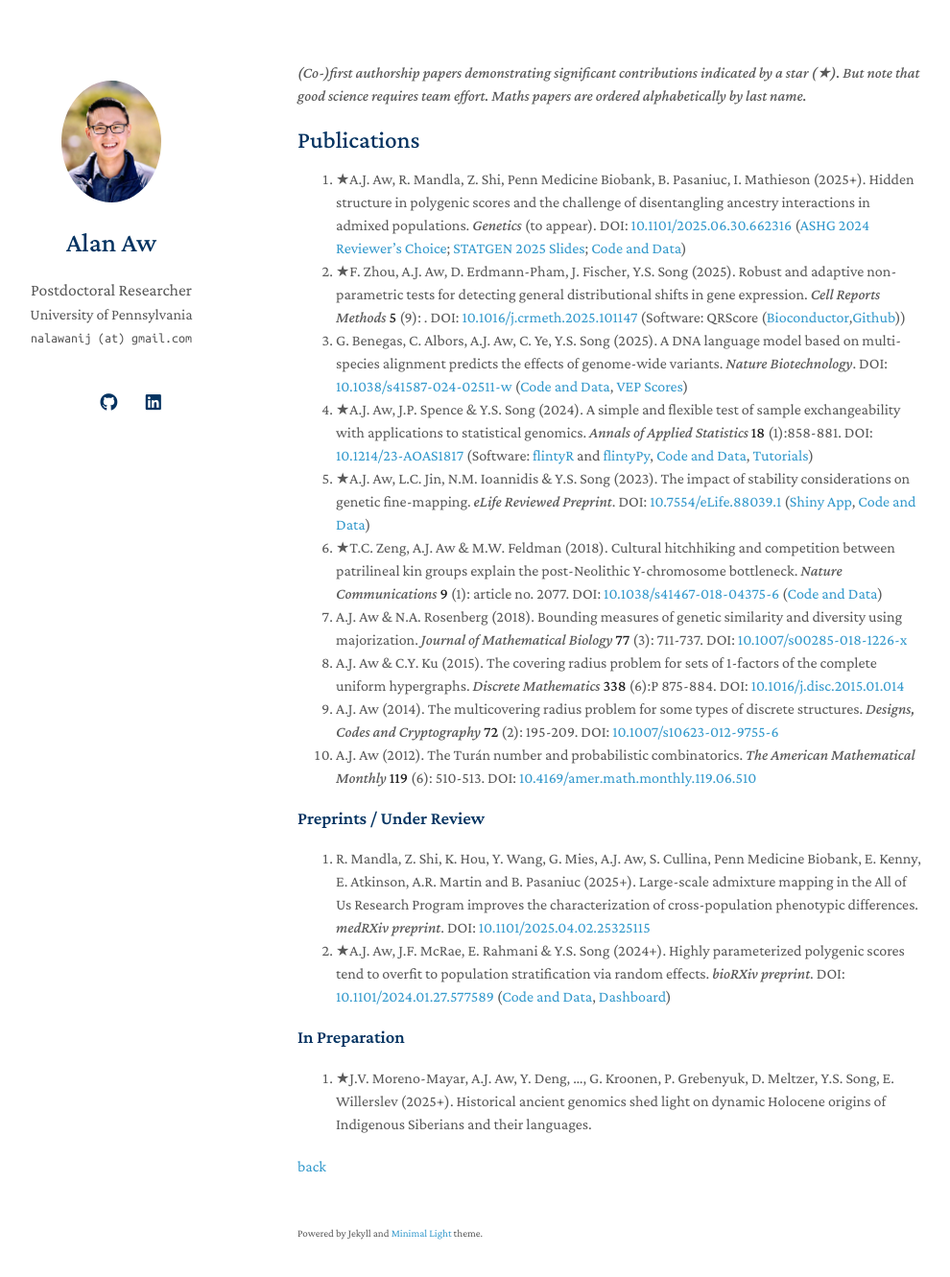
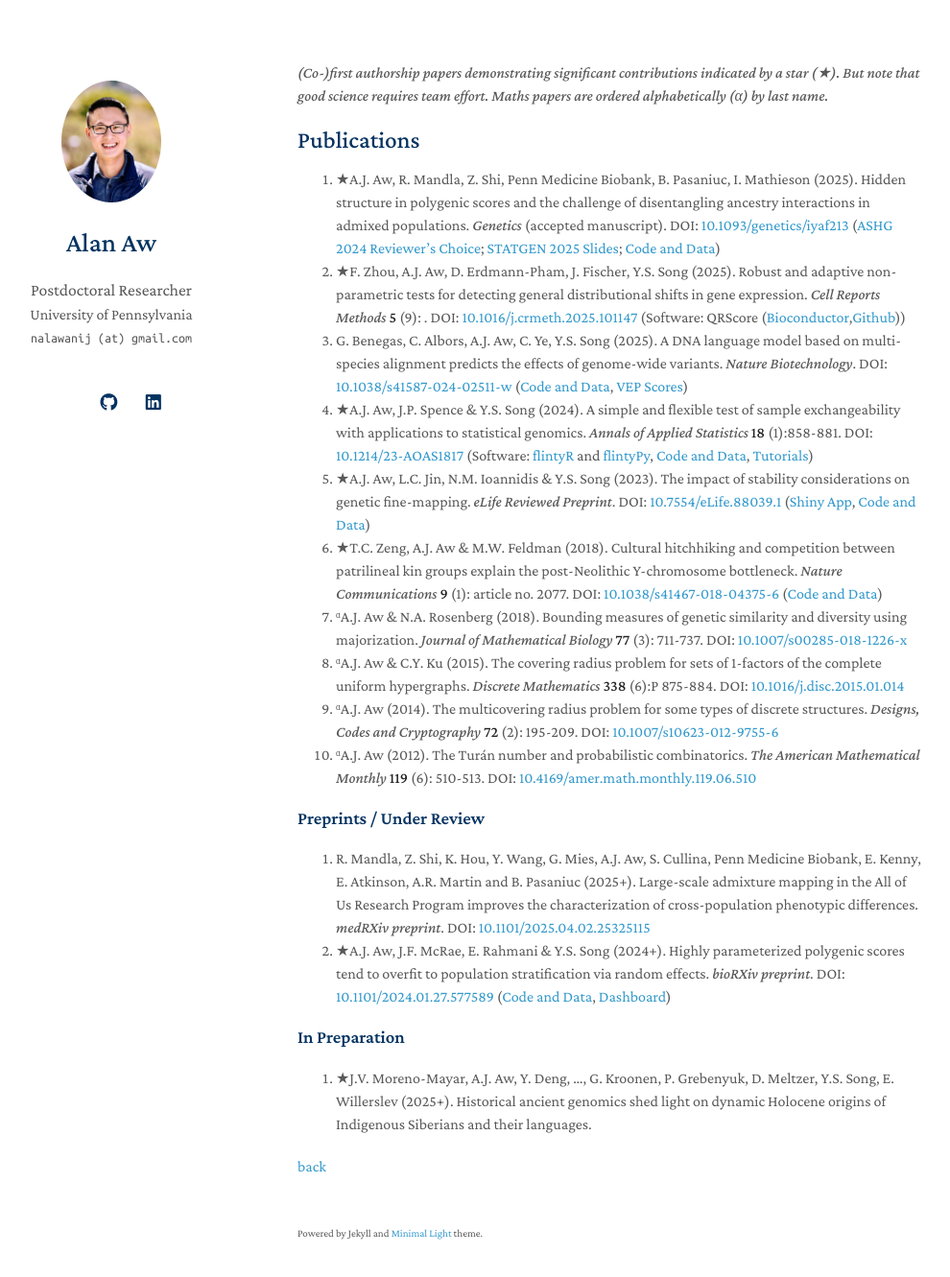
Before and after one commit to alanaw1/alanaw1.github.io, a Jekyll site: the page built from research.md, in a window 1280 px wide and 1366 px high. Shown: the top 1331 px of the window at 96% size, without its empty margins (160-1150 px from the left). Built offline with Jekyll 4.4.1, drawn with Linux system fonts in a browser that asks for light colours; nearby versions of some CDN libraries; a style sheet for code colours, icons or effects is not loaded.

Commit message:
update link to Genetics paper

```diff
--- a/research.md
+++ b/research.md
@@ -2,19 +2,19 @@
 layout: homepage
 ---
 
-*(Co-)first authorship papers demonstrating significant contributions indicated by a star (★). But note that good science requires team effort. Maths papers are ordered alphabetically by last name.*
+*(Co-)first authorship papers demonstrating significant contributions indicated by a star (★). But note that good science requires team effort. Maths papers are ordered alphabetically (α) by last name.*
 
 ## Publications
-10. ★A.J. Aw, R. Mandla, Z. Shi, Penn Medicine Biobank, B. Pasaniuc, I. Mathieson (2025+). Hidden structure in polygenic scores and the challenge of disentangling ancestry interactions in admixed populations. *Genetics* (to appear). DOI: [10.1101/2025.06.30.662316](https://doi.org/10.1101/2025.06.30.662316) ([ASHG 2024 Reviewer's Choice](https://www.ashg.org/wp-content/uploads/2024/10/ASHG2024-PosterAbstracts.pdf); [STATGEN 2025 Slides](https://alanaw1.github.io/assets/files/AAw_STATGEN2025_SlideDeck.pdf); [Code and Data](https://github.com/mathilab/GxA_Interaction))
+10. ★A.J. Aw, R. Mandla, Z. Shi, Penn Medicine Biobank, B. Pasaniuc, I. Mathieson (2025). Hidden structure in polygenic scores and the challenge of disentangling ancestry interactions in admixed populations. *Genetics* (accepted manuscript). DOI: [10.1093/genetics/iyaf213](https://doi.org/10.1093/genetics/iyaf213) ([ASHG 2024 Reviewer's Choice](https://www.ashg.org/wp-content/uploads/2024/10/ASHG2024-PosterAbstracts.pdf); [STATGEN 2025 Slides](https://alanaw1.github.io/assets/files/AAw_STATGEN2025_SlideDeck.pdf); [Code and Data](https://github.com/mathilab/GxA_Interaction))
 9. ★F. Zhou, A.J. Aw, D. Erdmann-Pham, J. Fischer, Y.S. Song (2025). Robust and adaptive non-parametric tests for detecting general distributional shifts in gene expression. *Cell Reports Methods* **5** (9): . DOI: [10.1016/j.crmeth.2025.101147](https://doi.org/10.1016/j.crmeth.2025.101147) (Software: QRScore ([Bioconductor](https://doi.org/doi:10.18129/B9.bioc.QRscore),[Github](https://github.com/songlab-cal/QRscore)))
 8. G. Benegas, C. Albors, A.J. Aw, C. Ye, Y.S. Song (2025). A DNA language model based on multi-species alignment predicts the effects of genome-wide variants. *Nature Biotechnology*. DOI: [10.1038/s41587-024-02511-w](https://doi.org/10.1038/s41587-024-02511-w) ([Code and Data](https://github.com/songlab-cal/gpn#gpn-msa), [VEP Scores](https://huggingface.co/collections/songlab/gpn-msa-65319280c93c85e11c803887))
 7. ★A.J. Aw, J.P. Spence & Y.S. Song (2024). A simple and flexible test of sample exchangeability with applications to statistical genomics. *Annals of Applied Statistics* **18** (1):858-881. DOI: [10.1214/23-AOAS1817](https://doi.org/10.1214/23-AOAS1817) (Software: [flintyR](https://cran.rstudio.com/web/packages/flintyR/index.html) and [flintyPy](https://pypi.org/project/flintypy/), [Code and Data](https://github.com/songlab-cal/flinty), [Tutorials](https://alanaw1.github.io/flintyR/))
 6. ★A.J. Aw, L.C. Jin, N.M. Ioannidis & Y.S. Song (2023). The impact of stability considerations on genetic fine-mapping. *eLife Reviewed Preprint*. DOI: [10.7554/eLife.88039.1](https://doi.org/10.7554/eLife.88039.1) ([Shiny App](https://alan-aw.shinyapps.io/stability_v0/), [Code and Data](https://github.com/songlab-cal/StableFM))
 5. ★T.C. Zeng, A.J. Aw & M.W. Feldman (2018). Cultural hitchhiking and competition between patrilineal kin groups explain the post-Neolithic Y-chromosome bottleneck. *Nature Communications* **9** (1): article no. 2077. DOI: [10.1038/s41467-018-04375-6](https://doi.org/10.1038/s41467-018-04375-6) ([Code and Data](https://github.com/alanaw1/CulturalHitchhiking))
-4. A.J. Aw & N.A. Rosenberg (2018). Bounding measures of genetic similarity and diversity using majorization. *Journal of Mathematical Biology* **77** (3): 711-737. DOI: [10.1007/s00285-018-1226-x](https://doi.org/10.1007/s00285-018-1226-x)
-3. A.J. Aw & C.Y. Ku (2015). The covering radius problem for sets of 1-factors of the complete uniform hypergraphs. *Discrete Mathematics* **338** (6):P 875-884. DOI: [10.1016/j.disc.2015.01.014](https://doi.org/10.1016/j.disc.2015.01.014)
-2. A.J. Aw (2014). The multicovering radius problem for some types of discrete structures. *Designs, Codes and Cryptography* **72** (2): 195-209. DOI: [10.1007/s10623-012-9755-6](https://doi.org/10.1007/s10623-012-9755-6)
-1. A.J. Aw (2012). The Turán number and probabilistic combinatorics. *The American Mathematical Monthly* **119** (6): 510-513. DOI: [10.4169/amer.math.monthly.119.06.510](https://doi.org/10.4169/amer.math.monthly.119.06.510)
+4. ᵅA.J. Aw & N.A. Rosenberg (2018). Bounding measures of genetic similarity and diversity using majorization. *Journal of Mathematical Biology* **77** (3): 711-737. DOI: [10.1007/s00285-018-1226-x](https://doi.org/10.1007/s00285-018-1226-x)
+3. ᵅA.J. Aw & C.Y. Ku (2015). The covering radius problem for sets of 1-factors of the complete uniform hypergraphs. *Discrete Mathematics* **338** (6):P 875-884. DOI: [10.1016/j.disc.2015.01.014](https://doi.org/10.1016/j.disc.2015.01.014)
+2. ᵅA.J. Aw (2014). The multicovering radius problem for some types of discrete structures. *Designs, Codes and Cryptography* **72** (2): 195-209. DOI: [10.1007/s10623-012-9755-6](https://doi.org/10.1007/s10623-012-9755-6)
+1. ᵅA.J. Aw (2012). The Turán number and probabilistic combinatorics. *The American Mathematical Monthly* **119** (6): 510-513. DOI: [10.4169/amer.math.monthly.119.06.510](https://doi.org/10.4169/amer.math.monthly.119.06.510)
 
 ### Preprints / Under Review
 
```
